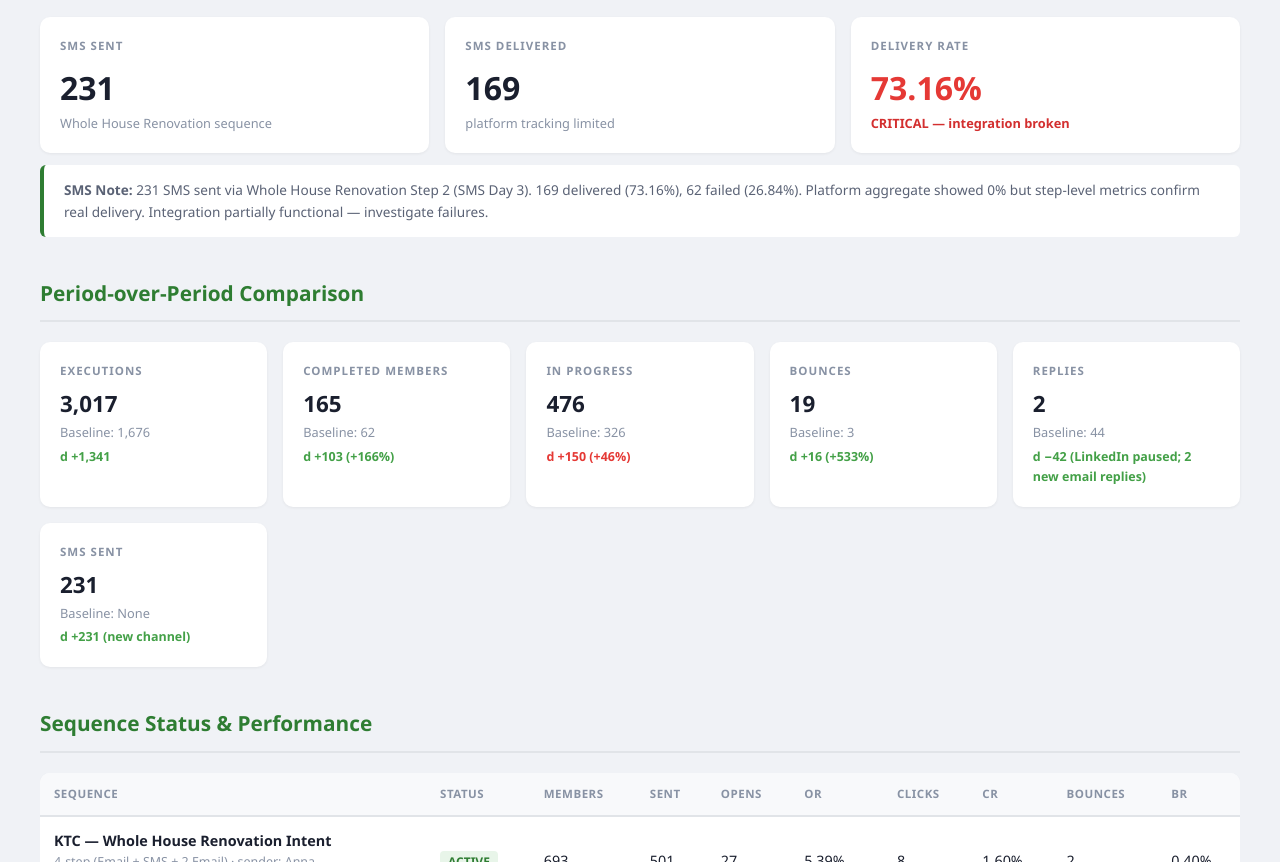
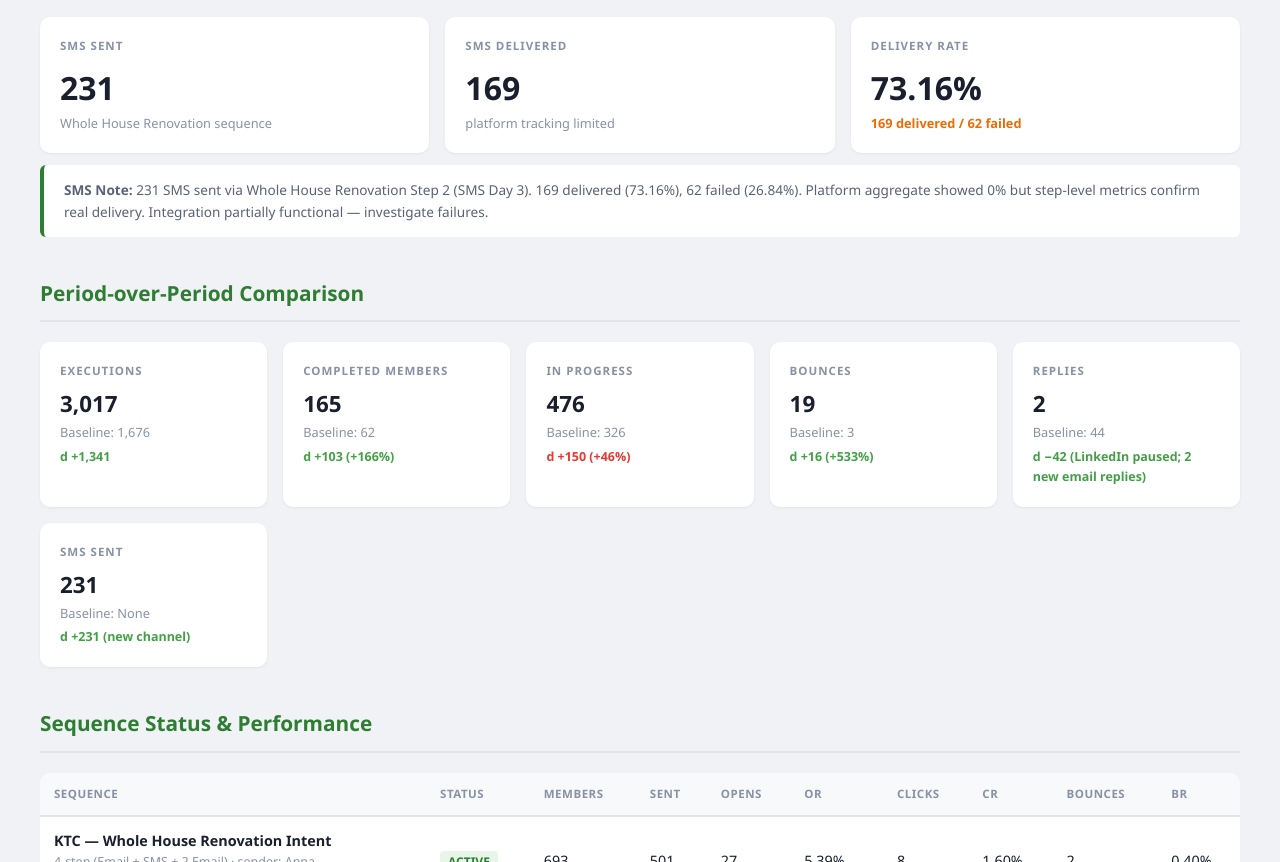
Before and after one commit to tkrise2424/kiel-thomson-dashboard, a plain HTML site: page index.html in a window 1280 px wide. Shown: the part 1401-2263 px from the top of the page. Drawn offline with Linux system fonts and the light colour scheme.

Commit message:
Fix SMS delivery KPI — remove hardcoded CRITICAL label, show actual delivered/failed

```diff
--- a/index.html
+++ b/index.html
@@ -113,7 +113,7 @@ h += '<div class="note-callout" style="margin-top:12px"><strong>Conversion Model
 h += '<div class="section"><div class="section-title">SMS Channel — Whole House Renovation</div><div class="kpi-grid">';
 h += kc('SMS Sent', ov.smsSent.toLocaleString(), 'Whole House Renovation sequence');
 h += kc('SMS Delivered', ov.smsDelivered, 'platform tracking limited');
-h += kc('Delivery Rate', ov.smsDeliveryRate + '%', '<span style="color:#d32f2f;font-weight:700">CRITICAL — integration broken</span>', true);
+h += kc('Delivery Rate', ov.smsDeliveryRate + '%', '<span style="color:#ed6c02;font-weight:600">169 delivered / 62 failed</span>', false);
 h += '</div>';
 h += '<div class="note-callout" style="margin-top:12px"><strong>SMS Note:</strong> ' + notes.smsNote + '</div></div>';
 
```
